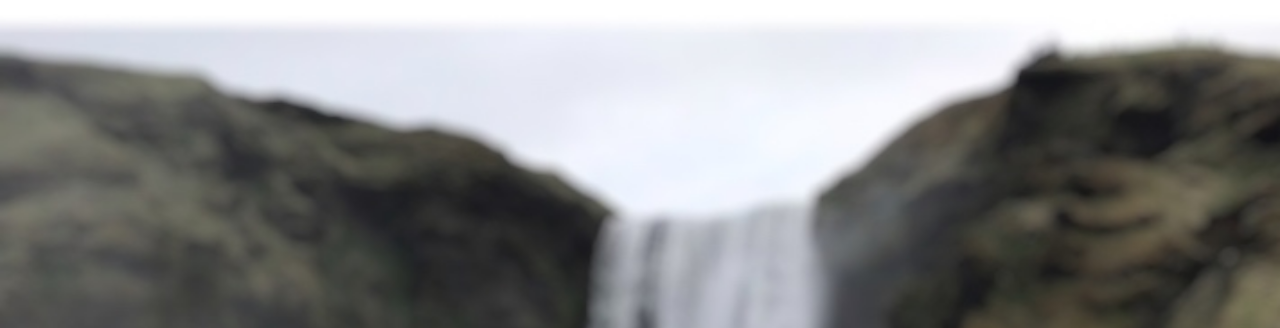
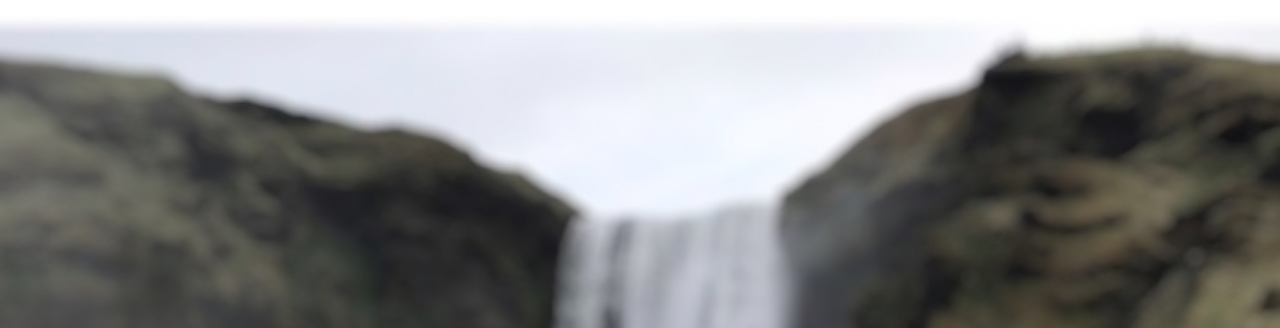
Before and after one commit to hillnikki/gabriel, a plain HTML site: page index.html in a window 1280 px wide. Shown: the top 328 px of the page. Drawn offline with Linux system fonts and the light colour scheme.

Commit message:
Update main.css

```diff
--- a/styles/main.css
+++ b/styles/main.css
@@ -2,7 +2,7 @@
   text-align: center;
   background-image: url('../img/bg.jpeg');
   background-size: cover;
-  background-position: 0% 25%;
+  background-position: center;
 }
 
 #snippet {
```
